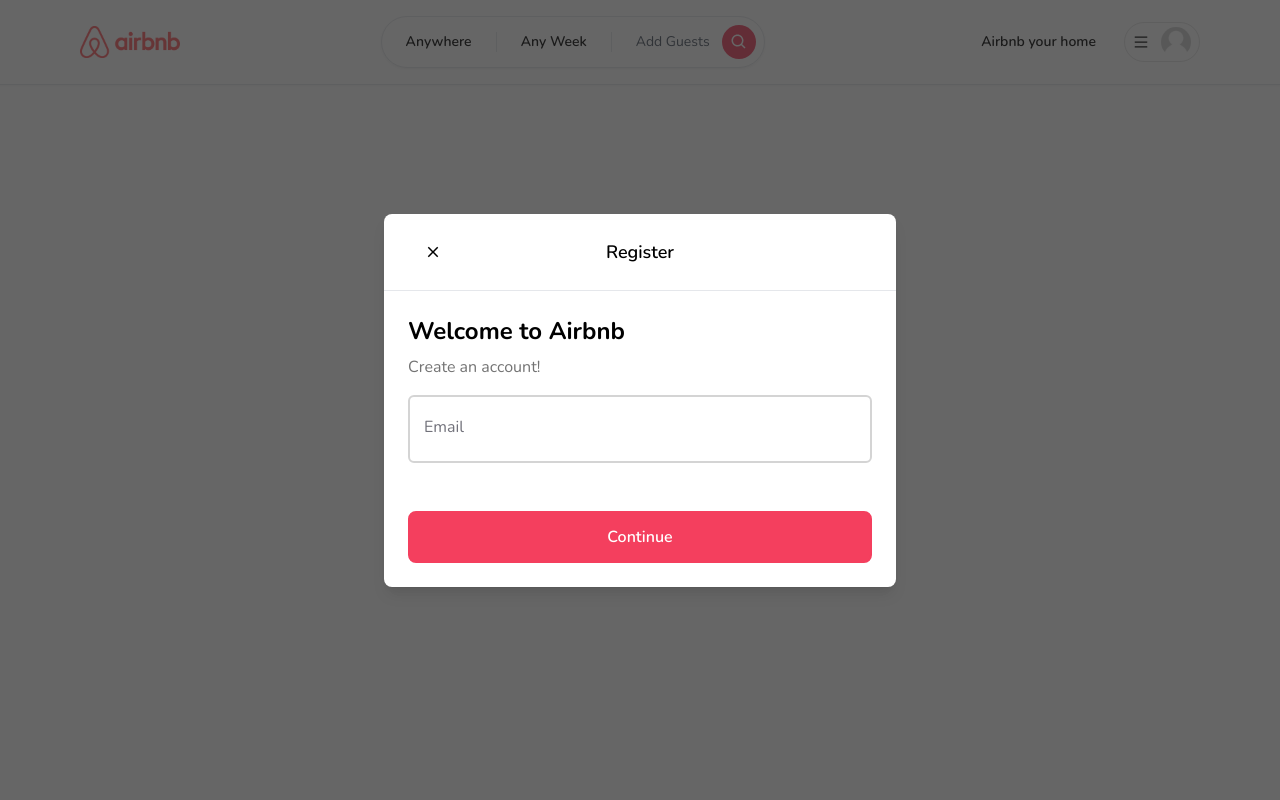
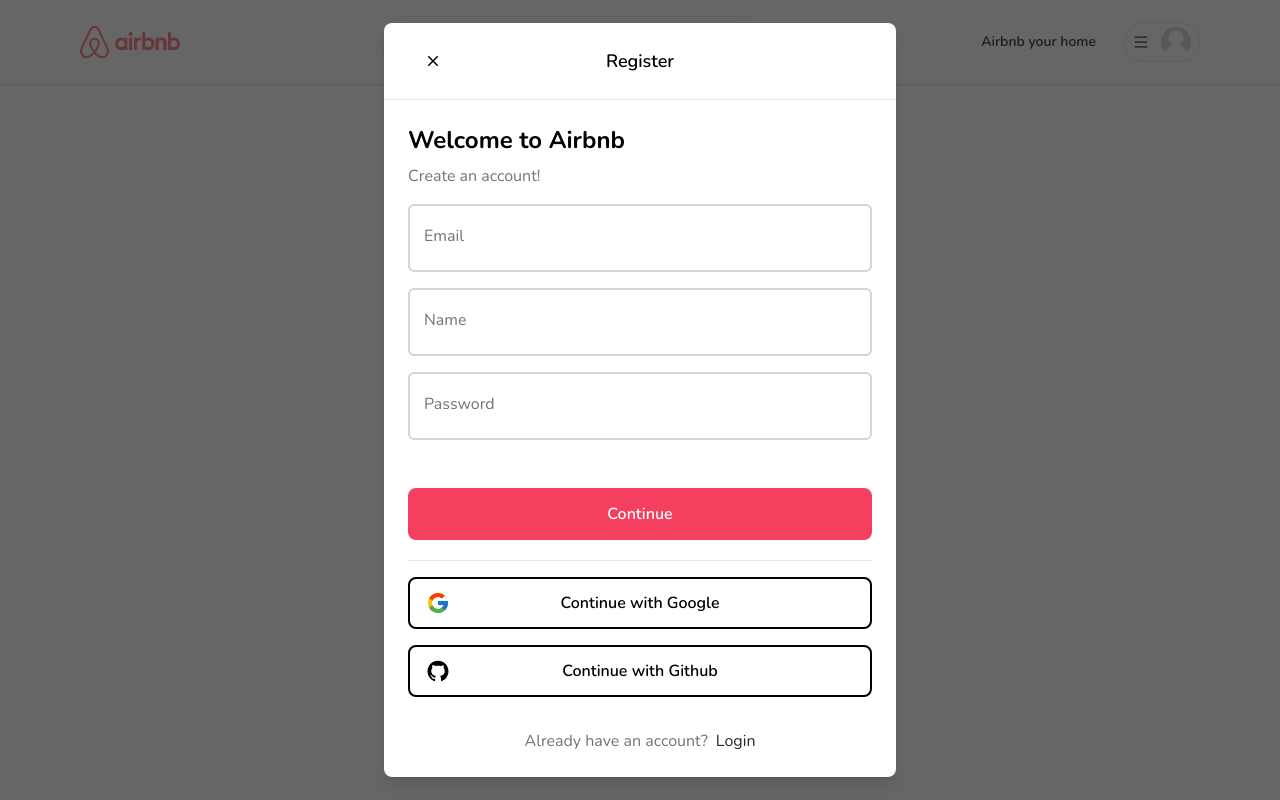
Before and after one commit to james0r/next13-airbnb-clone, a Next.js app: page / in a window 1280 px wide. Built offline with nearby package versions, Linux system fonts and the light colour scheme.

Commit message:
finished chapter 2: Auth UI

```diff
--- a/app/components/inputs/Input.tsx
+++ b/app/components/inputs/Input.tsx
@@ -44,6 +44,7 @@
           ${errors[id] ? 'focus:border-rose-500' : 'focus:border-black'}
         `}
       />
+
       <label className={`
         absolute
         text-md
--- a/app/components/modals/Modal.tsx
+++ b/app/components/modals/Modal.tsx
@@ -112,6 +112,7 @@
                   label={actionLabel}
                 />
               </div>
+              {footer}
             </div>
           </div>
         </div>
--- a/app/components/modals/RegisterModal.tsx
+++ b/app/components/modals/RegisterModal.tsx
@@ -9,6 +9,8 @@
 import Modal from './Modal'
 import Heading from '../Heading'
 import Input from '../inputs/Input'
+import { toast } from 'react-hot-toast'
+import Button from '../Button'
 
 const RegisterModal = () => {
   const registerModal = useRegisterModal()
@@ -17,13 +19,13 @@
   const {
     register,
     handleSubmit,
-    formState: { errors },
+    formState: { errors }
   } = useForm<FieldValues>({
     defaultValues: {
       name: '',
       email: '',
-      password: '',
-    },
+      password: ''
+    }
   })
 
   const onSubmit: SubmitHandler<FieldValues> = (data) => {
@@ -35,14 +37,14 @@
         registerModal.onClose()
       })
       .catch((error) => {
-        console.log(error)
+        toast.error('Something went wrong.')
       })
       .finally(() => {
         setIsLoading(false)
       })
   }
 
-  const bodyContent= (
+  const bodyContent = (
     <div className="flex flex-col gap-4">
       <Heading
         title="Welcome to Airbnb"
@@ -56,6 +58,51 @@
         errors={errors}
         required
       />
+      <Input
+        id="name"
+        label="Name"
+        disabled={isLoading}
+        register={register}
+        errors={errors}
+        required
+      />
+      <Input
+        id="password"
+        label="Password"
+        type="password"
+        disabled={isLoading}
+        register={register}
+        errors={errors}
+        required
+      />
+    </div>
+  )
+
+  const footerContent = (
+    <div className="mt-3 flex flex-col gap-4">
+      <hr />
+      <Button
+        outline
+        label="Continue with Google"
+        icon={FcGoogle}
+        onClick={() => {}}
+      />
+      <Button
+        outline
+        label="Continue with Github"
+        icon={AiFillGithub}
+        onClick={() => {}}
+      />
+      <div className="mt-4 text-center font-light text-neutral-500">
+        <div className="justify-center flex flex-row items-center gap-2">
+          <div>Already have an account?</div>
+          <div
+            onClick={registerModal.onClose}
+            className="text-neutral-800 cursor-pointer hover:underline">
+            Login
+          </div>
+        </div>
+      </div>
     </div>
   )
 
@@ -68,6 +115,7 @@
       onClose={registerModal.onClose}
       onSubmit={handleSubmit(onSubmit)}
       body={bodyContent}
+      footer={footerContent}
     />
   )
 }
--- a/app/layout.tsx
+++ b/app/layout.tsx
@@ -4,6 +4,7 @@
 import Modal from './components/modals/Modal'
 import ClientOnly from './components/ClientOnly'
 import RegisterModal from './components/modals/RegisterModal'
+import ToasterProvider from './providers/ToasterProvider'
 
 export const metadata = {
   title: 'Airbnb',
@@ -17,6 +18,7 @@
     <html lang="en">
       <body className={font.className}>
         <ClientOnly>
+          <ToasterProvider />
           <RegisterModal />
           <Navbar />
         </ClientOnly>
--- /dev/null
+++ b/app/providers/ToasterProvider.tsx
@@ -0,0 +1,9 @@
+'use client'
+
+import { Toaster } from 'react-hot-toast'
+
+const ToasterProvider = () => {
+  return <Toaster />
+}
+
+export default ToasterProvider
--- a/package.json
+++ b/package.json
@@ -21,6 +21,7 @@
     "react": "18.2.0",
     "react-dom": "18.2.0",
     "react-hook-form": "^7.43.9",
+    "react-hot-toast": "^2.4.1",
     "react-icons": "^4.8.0",
     "tailwindcss": "3.3.2",
     "typescript": "5.0.4",
```
Also changed, not shown: 1 other file (tests, documents, lock files or other folders).
